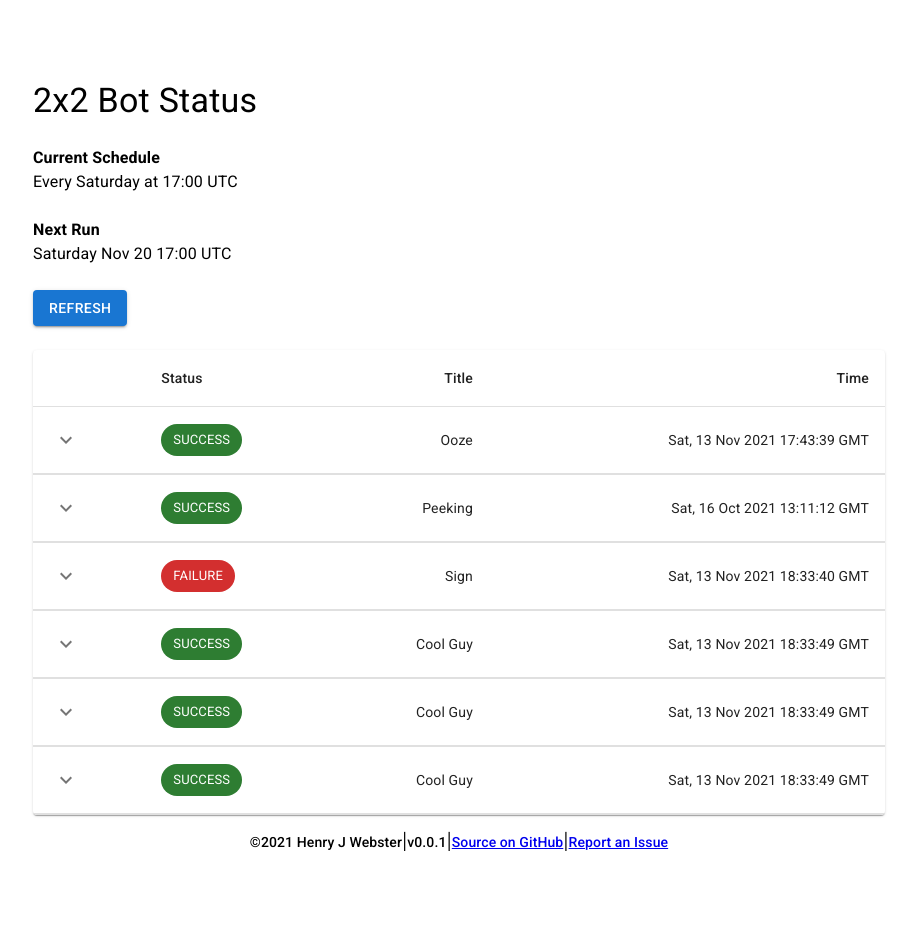
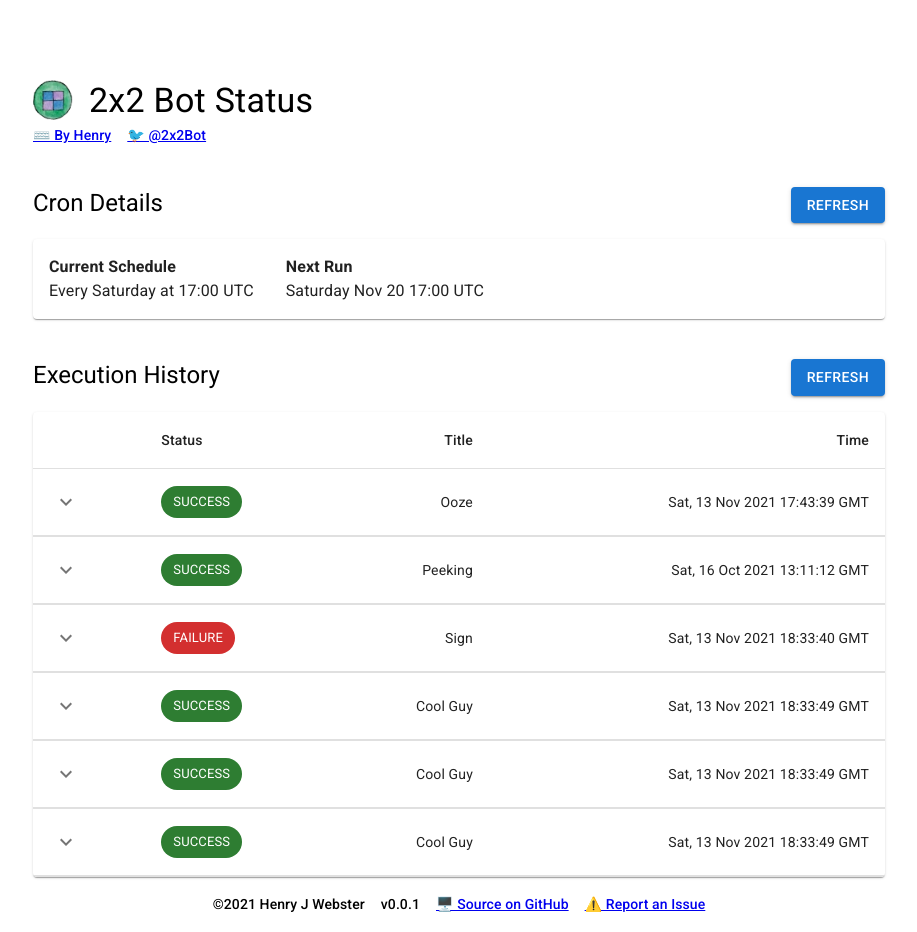
Before and after one commit to henrywebster/twimbot-ui, a React (Create React App) app: page / in a window 1280 px wide. Shown: the whole page, without its empty margins (181-1098 px from the left). Before the commit the page ends 870 px from the top, so only its background shows below. Built offline with nearby package versions, Linux system fonts and the light colour scheme; a web font is replaced by a local one.

Commit message:
make components more logical

```diff
--- a/src/App.js
+++ b/src/App.js
@@ -1,31 +1,14 @@
 import "./App.css";
-import {
-    Typography,
-    Grid,
-    Container,
-    Box,
-    Button,
-    withStyles,
-} from "@mui/material";
+import { Typography, Grid, Container, Box, Paper } from "@mui/material";
 import StatusTable from "./components/status-table";
-import Footer from "./components/footer";
+import Layout from "./components/layout";
 import React, { useState } from "react";
+import Summary from "./components/summary";
+
 import "@fontsource/roboto/300.css";
 import "@fontsource/roboto/400.css";
 import "@fontsource/roboto/500.css";
 import "@fontsource/roboto/700.css";
-
-const styles = (theme) => ({
-    root: {
-        justifyContent: "space-between",
-    },
-    name: {
-        textDecoration: "none",
-    },
-    items: {
-        margin: 10,
-    },
-});
 
 function createData(status, title, end_time, message, link, executionTime) {
     return { status, title, end_time, message, link, executionTime };
@@ -82,7 +65,28 @@ const rows = [
     ),
 ];
 
-const description = "Every minute, at 02:00 AM, on day 3 of the month";
+function CronDetail({ status }) {
+    return (
+        <Summary title="Cron Details">
+            <Paper>
+                <Grid container columnSpacing={4} padding={2}>
+                    <Grid item>
+                        <Typography>
+                            <Box fontWeight={600}>Current Schedule</Box>
+                            {status.cron.description}
+                        </Typography>
+                    </Grid>
+                    <Grid item>
+                        <Typography>
+                            <Box fontWeight={600}>Next Run</Box>
+                            {status.cron.next}
+                        </Typography>
+                    </Grid>
+                </Grid>
+            </Paper>
+        </Summary>
+    );
+}
 
 function App() {
     const [status, setStatus] = useState({
@@ -93,46 +97,14 @@ function App() {
         executions: rows,
     });
 
-    console.log(status);
-    // fetch(`https://x53ycmmvx6.execute-api.us-east-2.amazonaws.com/dev/status`)
-    //     .then((result) => result.json())
-    //     .then((status) => setStatus(status));
-
     return (
         <Box sx={{ paddingTop: "80px" }}>
             <Container maxWidth="md">
-                <Grid
-                    container
-                    spacing={3}
-                    direction="column"
-                    justifyContent="center"
-                >
-                    <Grid item xs={4}>
-                        <Typography component="h1" variant="h4">
-                            2x2 Bot Status
-                        </Typography>
-                    </Grid>
-                    <Grid item xs={12}>
-                        <Typography>
-                            <Box fontWeight={600}>Current Schedule</Box>
-                            {status.cron.description}
-                        </Typography>
-                    </Grid>
-                    <Grid item xs={12}>
-                        <Typography>
-                            <Box fontWeight={600}>Next Run</Box>
-                            {status.cron.next}
-                        </Typography>
-                    </Grid>
-                    <Grid item xx={4}>
-                        <Button variant="contained">Refresh</Button>
-                    </Grid>
-                    <Grid item xs={4}>
-                        <StatusTable statuses={status.executions} />
-                    </Grid>
-                </Grid>
+                <Layout title="2x2 Bot Status">
+                    <CronDetail status={status} />
+                    <StatusTable statuses={status.executions} />
+                </Layout>
             </Container>
-            <Footer copyright="2021 Henry J Webster" version="0.0.1" />
         </Box>
     );
 }
--- a/src/components/footer.jsx
+++ /dev/null
@@ -1,35 +0,0 @@
-import { Box, Typography } from "@mui/material";
-
-export default function Footer({ version, copyright }) {
-    return (
-        <Box padding={2} textAlign="center" component="footer">
-            <Typography variant="subtitle2" component="span">
-                {`©${copyright}`}
-            </Typography>
-            |
-            <Typography variant="subtitle2" component="span">
-                {`v${version}`}
-            </Typography>
-            |
-            <Typography
-                component="a"
-                variant="subtitle2"
-                href="https://github.com/henrywebster/hwebs-info"
-                target="_blank"
-            >
-                Source on GitHub
-                {/* <Emoji emoji="🖥" /> Source on GitHub */}
-            </Typography>
-            |
-            <Typography
-                component="a"
-                variant="subtitle2"
-                href="https://github.com/henrywebster/hwebs-info/issues"
-                target="_blank"
-            >
-                Report an Issue
-                {/* <Emoji emoji="⚠️" /> Report an Issue */}
-            </Typography>
-        </Box>
-    );
-}
--- /dev/null
+++ b/src/components/layout.jsx
@@ -0,0 +1,111 @@
+import { Grid, Typography } from "@mui/material";
+import logo from "../logo.webp";
+
+const Nav = () => (
+    <Grid container spacing={2}>
+        <Grid item>
+            <Typography
+                component="a"
+                variant="subtitle2"
+                href="https://hwebs.info"
+                target="_blank"
+            >
+                ⌨️ By Henry
+                {/* <Emoji emoji="🖥" /> Source on GitHub */}
+            </Typography>
+        </Grid>
+        <Grid item>
+            <Typography
+                component="a"
+                variant="subtitle2"
+                href="https://twitter.com/2x2Bot"
+                target="_blank"
+            >
+                🐦 @2x2Bot
+                {/* <Emoji emoji="🖥" /> Source on GitHub */}
+            </Typography>
+        </Grid>
+    </Grid>
+);
+
+const LayoutHeading = ({ title }) => (
+    <>
+        <Grid container spacing={2}>
+            <Grid item>
+                <img src={logo} width={40} />
+            </Grid>
+            <Grid item>
+                <Typography component="h1" variant="h4">
+                    {title}
+                </Typography>
+            </Grid>
+        </Grid>
+        <Grid item>
+            <Nav />
+        </Grid>
+    </>
+);
+
+function LayoutFooter({ version, copyright }) {
+    return (
+        <Grid
+            container
+            padding={2}
+            spacing={2}
+            alignItems="center"
+            justifyContent="center"
+            component="footer"
+        >
+            <Grid item>
+                <Typography variant="subtitle2" component="span">
+                    {`©${copyright}`}
+                </Typography>
+            </Grid>
+            <Grid item>
+                <Typography variant="subtitle2" component="span">
+                    {`v${version}`}
+                </Typography>
+            </Grid>
+            <Grid item>
+                <Typography
+                    component="a"
+                    variant="subtitle2"
+                    href="https://github.com/henrywebster/hwebs-info"
+                    target="_blank"
+                >
+                    🖥️ Source on GitHub
+                    {/* <Emoji emoji="🖥" /> Source on GitHub */}
+                </Typography>
+            </Grid>
+            <Grid item>
+                <Typography
+                    component="a"
+                    variant="subtitle2"
+                    href="https://github.com/henrywebster/hwebs-info/issues"
+                    target="_blank"
+                >
+                    ⚠️ Report an Issue
+                    {/* <Emoji emoji="⚠️" /> Report an Issue */}
+                </Typography>
+            </Grid>
+        </Grid>
+    );
+}
+
+const Layout = ({ id, children, title }) => (
+    <>
+        <Grid container spacing={3} direction="column" justifyContent="center">
+            <Grid item xs={12}>
+                <LayoutHeading title={title} />
+            </Grid>
+            {children.map((child) => (
+                <Grid item xs={12}>
+                    {child}
+                </Grid>
+            ))}
+        </Grid>
+        <LayoutFooter copyright="2021 Henry J Webster" version="0.0.1" />
+    </>
+);
+
+export default Layout;
--- a/src/components/status-table.jsx
+++ b/src/components/status-table.jsx
@@ -8,22 +8,11 @@ import TableRow from "@mui/material/TableRow";
 import Paper from "@mui/material/Paper";
 import Box from "@mui/material/Box";
 import Chip from "@mui/material/Chip";
-import { Collapse, Typography, withStyles } from "@mui/material";
+import { Collapse, Typography } from "@mui/material";
 import KeyboardArrowDownIcon from "@mui/icons-material/KeyboardArrowDown";
 import KeyboardArrowUpIcon from "@mui/icons-material/KeyboardArrowUp";
 import IconButton from "@mui/material/IconButton";
-
-const styles = (theme) => ({
-    root: {
-        justifyContent: "space-between",
-    },
-    name: {
-        textDecoration: "none",
-    },
-    items: {
-        margin: 10,
-    },
-});
+import Summary from "./summary";
 
 function Info({ title, description }) {
     return (
@@ -145,6 +134,7 @@ function StatusRow({ status }) {
 
 export default function StatusTable({ statuses }) {
     return (
+        <Summary title="Execution History">
             <TableContainer component={Paper}>
                 <Table aria-label="simple table">
                     <TableHead>
@@ -162,5 +152,6 @@ export default function StatusTable({ statuses }) {
                     </TableBody>
                 </Table>
             </TableContainer>
+        </Summary>
     );
 }
--- /dev/null
+++ b/src/components/summary.jsx
@@ -0,0 +1,23 @@
+import { Grid, Typography, Button } from "@mui/material";
+
+const SummaryHeading = ({ id, children, ...props }) => (
+    <Grid container spacing={2} paddingY={2} justifyContent="space-between">
+        <Grid item>
+            <Typography component="h2" variant="h5">
+                {props.title}
+            </Typography>
+        </Grid>
+        <Grid item>
+            <Button variant="contained">Refresh</Button>
+        </Grid>
+    </Grid>
+);
+
+export default function Summary({ id, children, ...props }) {
+    return (
+        <>
+            <SummaryHeading title={props.title} />
+            {children}
+        </>
+    );
+}
```
Also changed, not shown: src/logo.webp (added). Lines whose indentation alone changed are shown as unchanged.
